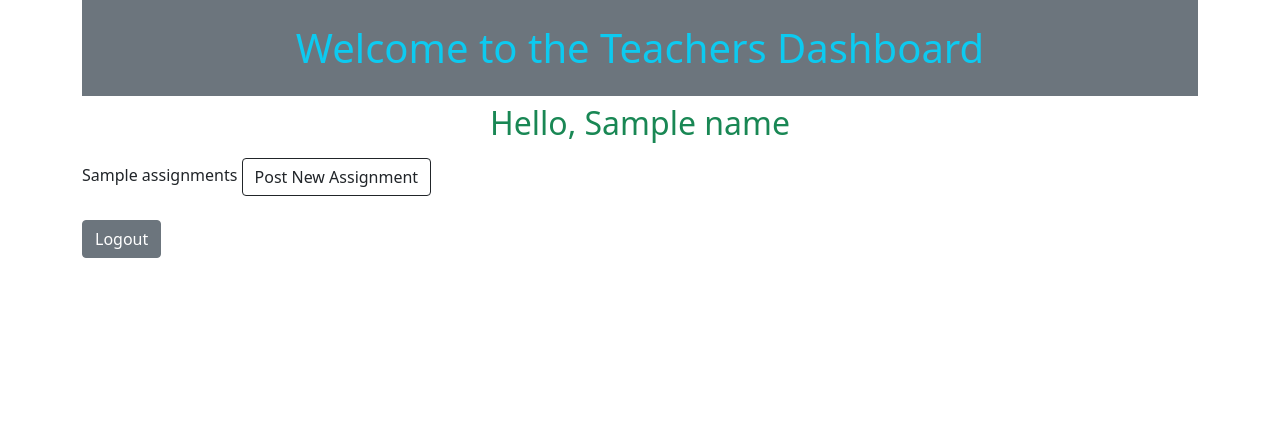
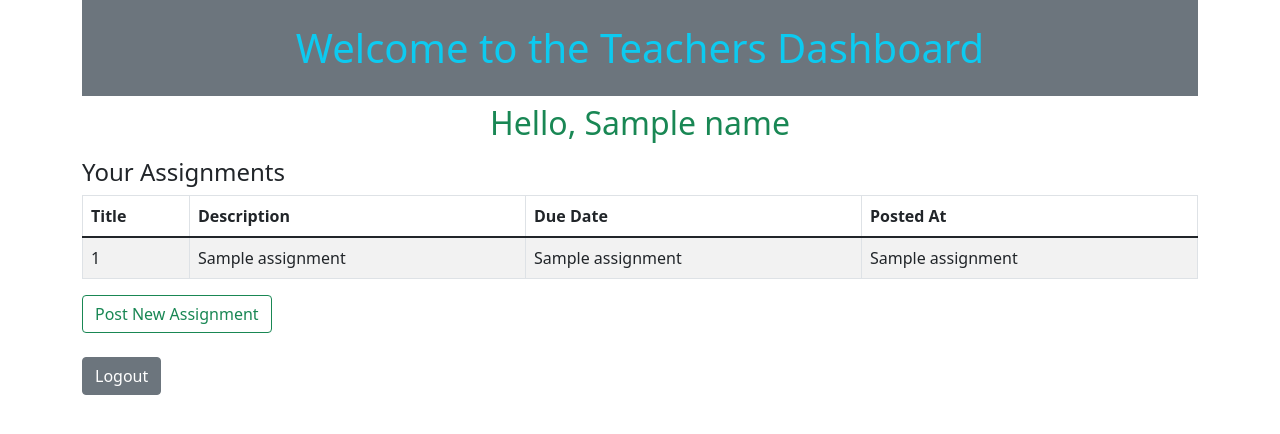
Before and after one commit to Yolanda269/schoolapp, a Flask app: template templates/teacher_dashboard.html in a window 1280 px wide. Shown: the top 434 px of the page. Run offline with Flask 3, Linux system fonts and the light colour scheme; the template is opened without the code that fills it: most values are stand-ins (such as "Sample title", 1, 10 or a date in 2020).

Commit message:
did some updates

```diff
--- a/app.py
+++ b/app.py
@@ -92,6 +92,7 @@ def login():
         else:
             return render_template("login.html", message = "Email not found")
 
+# student dashboard
 @app.route("/student/dashboard")
 def student_dashboard():
     if session.get("role") == "student":
@@ -140,7 +141,7 @@ def teacher_dashboard():
 
     assignments = cursor.fetchall()
 
-    return render_template("teacher_dashboard.html", name=session.get("user_name"), assignment = assignments)
+    return render_template("teacher_dashboard.html", name=session.get("user_name"), assignments = assignments)
 
 
 # admin dashboard
--- a/templates/teacher_dashboard.html
+++ b/templates/teacher_dashboard.html
@@ -13,9 +13,35 @@
             <span></span>
         </h1>
         <h2><p class="text-success text-center">Hello, {{ name }}</p></h2>
-        {{assignments}}
+        <!-- {{assignments}} -->
 
-        <a href="{{ url_for('create_assignment') }}" class="btn btn-outline-dark">Post New Assignment</a><br><br>
+        <h4>Your Assignments</h4>
+        <table class="table table-bordered table-striped">
+            <thead>
+            <tr>
+                <th>Title</th>
+                <th>Description</th>
+                <th>Due Date</th>
+                <th>Posted At</th>
+            </tr>
+            </thead>
+            <tbody>
+            {% for assignment in assignments %}
+            <tr>
+                <td>{{ assignment[0] }}</td>
+                <td>{{ assignment[1] }}</td>
+                <td>{{ assignment[2] }}</td>
+                <td>{{ assignment[3] }}</td>
+            </tr>
+            {% else %}
+            <tr>
+                <td colspan="4">No assignments posted yet.</td>
+            </tr>
+            {% endfor %}
+            </tbody>
+        </table>
+
+        <a href="{{ url_for('create_assignment') }}" class="btn btn-outline-success">Post New Assignment</a><br><br>
         <a href="/logout" class="btn btn-secondary">Logout</a>
     </div>
 </body>
```
Also changed, not shown: templates/admin_dashboard.html (+26 -6 lines).
